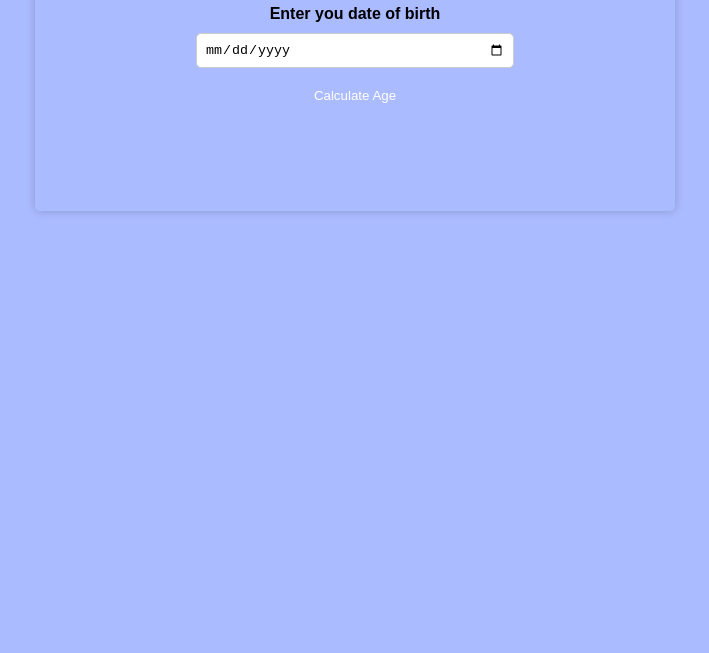
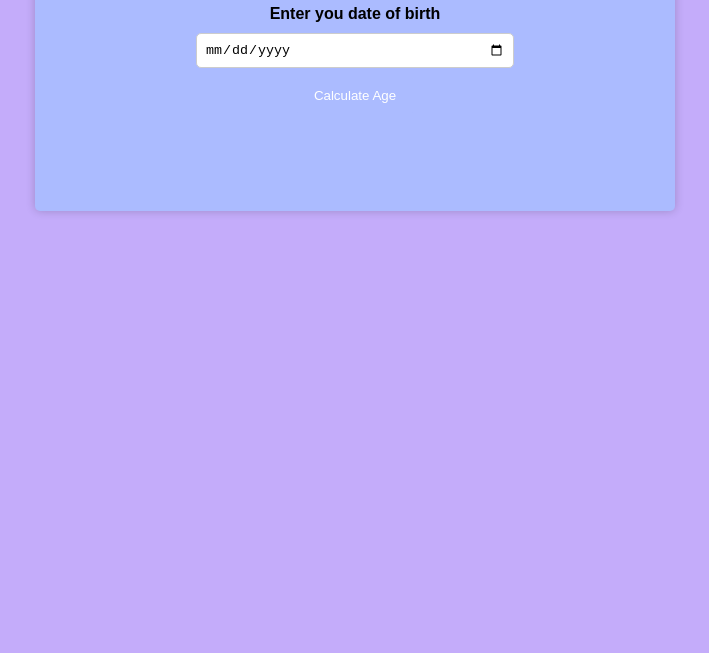
Before and after one commit to CoolMasterB/age-calculator, a plain HTML site: page index.html in a window 1280 px wide. Shown: the part 147-800 px from the top of the page, without its empty margins (285-994 px from the left). Drawn offline with Linux system fonts and the light colour scheme.

Commit message:
Update style.css
background color change

```diff
--- a/style.css
+++ b/style.css
@@ -2,7 +2,7 @@ body {
   margin: 0;
   padding: 20px;
   font-family: "Montserrat", sans-serif;
-  background-color: #abbbff;
+  background-color: #c4acfa;
 }
 
 .container {
```
